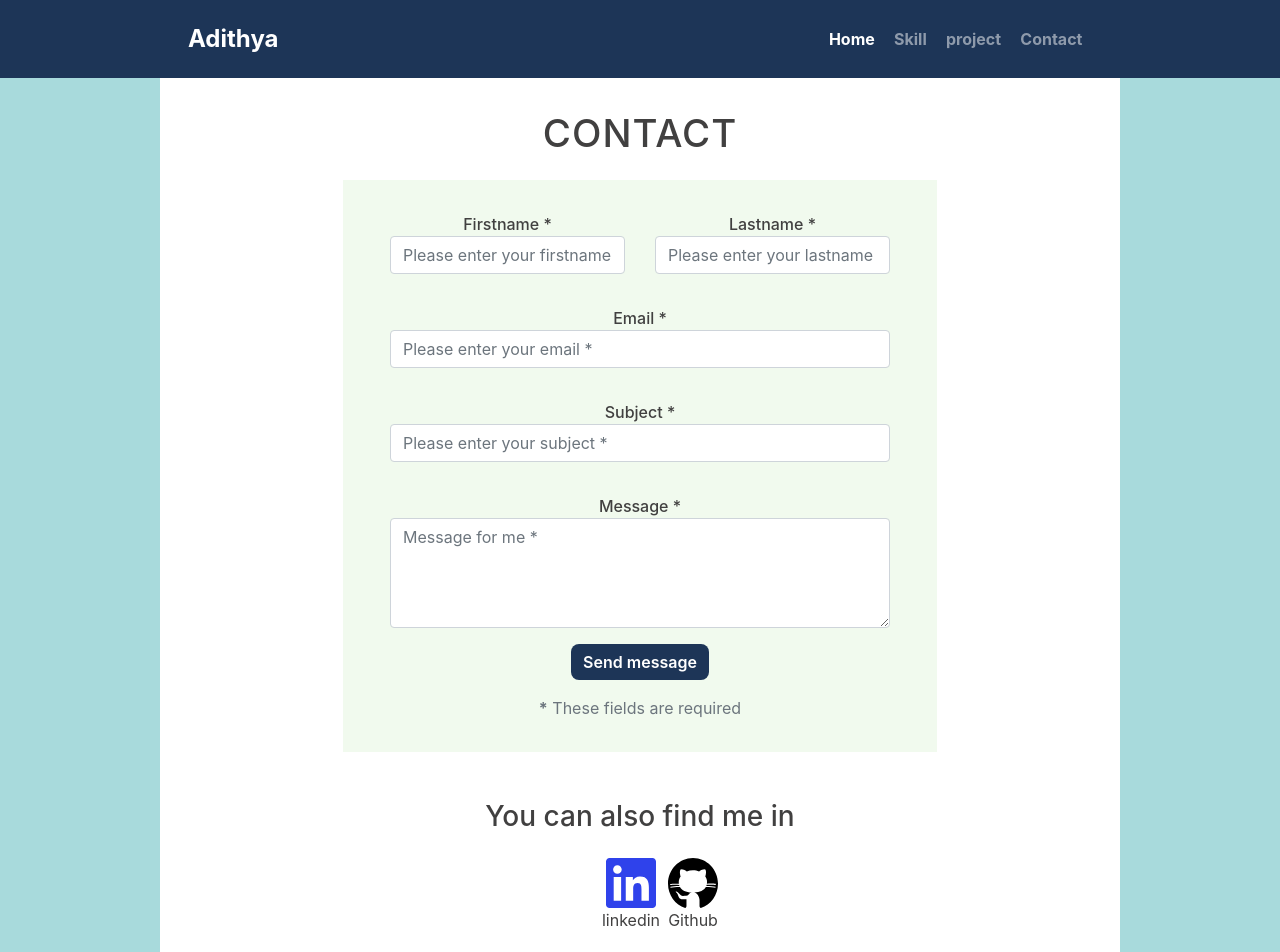
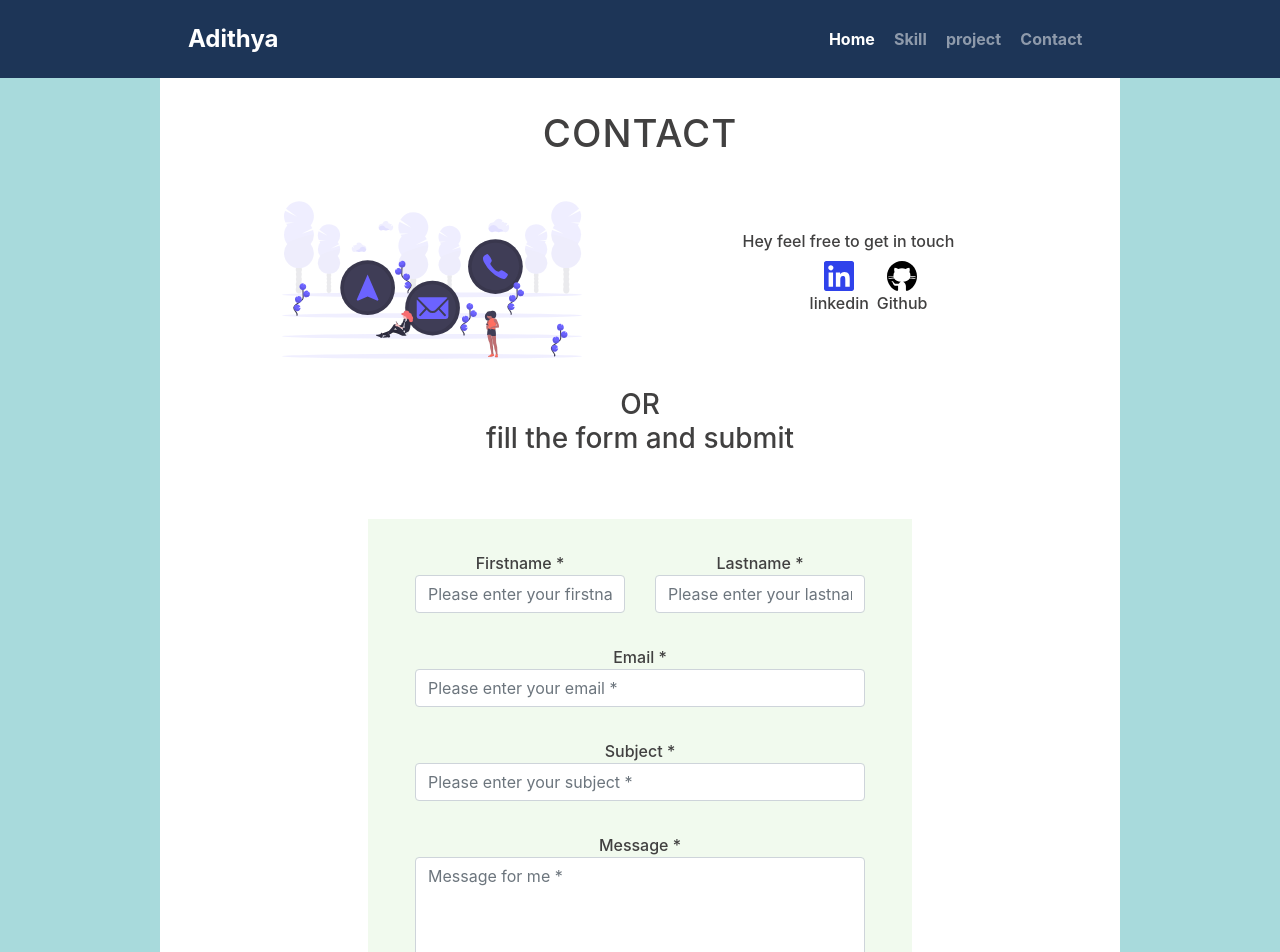
Before and after one commit to adithyakam/portfolio, a React (Create React App) app: page /Contact in a window 1280 px wide. Shown: the top 952 px of the page. Built offline with nearby package versions, Linux system fonts and the light colour scheme.

Commit message:
updaing css

```diff
--- a/src/Components/About/about.css
+++ b/src/Components/About/about.css
@@ -24,3 +24,45 @@
   margin: 2rem;
   font-weight: 400;
 }
+
+@media only screen and (min-device-width: 320px) and (max-device-width: 480px) {
+  .svgSize {
+    width: 80px;
+    height: 80px;
+    margin-left: auto;
+    margin-right: auto;
+  }
+
+  .pageTitle {
+    font-size: 1.8rem;
+    text-transform: uppercase;
+    letter-spacing: 1px;
+    margin-top: 0rem;
+  }
+
+  .mainDiv {
+    background-color: white;
+    padding: 0.1rem;
+  }
+
+  .para {
+    width: 100%;
+    font-size: 1rem;
+    text-align: left;
+    font-weight: 500;
+    margin-top: 1rem;
+  }
+
+  .content {
+    margin: 1rem;
+    font-weight: 400;
+  }
+}
+
+@media only screen and (min-device-width: 768px) and (max-device-width: 1024px) {
+  /* Styles */
+}
+
+@media only screen and (min-width: 1224px) {
+  /* Styles */
+}
--- a/src/Components/Contact/Contact.jsx
+++ b/src/Components/Contact/Contact.jsx
@@ -2,33 +2,59 @@ import React from "react";
 import { ReactComponent as Svg1 } from "../../assets/github2.svg";
 import { ReactComponent as Svg2 } from "../../assets/Linkedin2.svg";
 import "./contact.css";
+import { ReactComponent as Svg } from "../../assets/contact.svg";
 
 const Contact = () => {
   return (
     <div className="mainDiv w-75 mx-auto">
-      <div>
-        <div class="container w-75">
       <h2 class="pageTitle">contact </h2>
+      <div className=" container">
+        <div class="row">
+          <div className="contactSVG col-md-6 col-sm-12 p-2 md-4">
+            <Svg className="contactSVG " />
+          </div>
+          <div className=" con-P p-2 col-md-6 col-sm-12 my-auto mx-auto">
+            <p>
+              Hey feel free to get in touch <br />
+            </p>
+            <div className=" mt-2 mx-auto ">
+              <ul class="d-flex flex-row justify-content-center">
+                <li className="mx-1 d-flex flex-column">
+                  <a
+                    href="https://www.linkedin.com/in/adithya-kamath-15d34545d/"
+                    target="blank"
+                  >
+                    <Svg2 className="conSvg " />
+                  </a>
+                  <span>linkedin</span>
+                </li>
+                <li className="mx-1 d-flex flex-column">
+                  <a
+                    href="https://www.linkedin.com/in/adithya-kamath-15d34545d/"
+                    target="blank"
+                  >
+                    <Svg1 className="conSvg " />
+                  </a>
+                  <span>Github</span>
+                </li>
+              </ul>
+            </div>
+          </div>
+        </div>
+      </div>
+      <div class="formContain">
+        <h3>OR</h3>
+        <h3>fill the form and submit</h3>
         <form
           id="contact-form"
           method="post"
           role="form"
           netlify-honeypot="bot"
           data-netlify="true"
-            className="formContainer m-4"
+          className="formContainer"
           netlify
         >
           <div class="controls p-3">
-              {/* <div class="row">
-                <div class="col-md-12">
-                  <div class="form-group">
-                    <p style={{ visibility: "hidden" }}>
-                      <label>Dont FIll</label>
-                      <input name="bot" />
-                    </p>
-                  </div>
-                </div>
-              </div> */}
             <div class="row">
               <div class="col-md-6">
                 <div class="form-group">
@@ -129,32 +155,6 @@ const Contact = () => {
         </form>
       </div>
     </div>
-      <div className="container mx-auto mt-5">
-        <h3>You can also find me in</h3>
-        <div className="container mt-4 ">
-          <ul class="d-flex flex-row justify-content-center">
-            <li className="mx-1 d-flex flex-column">
-              <a
-                href="https://www.linkedin.com/in/adithya-kamath-15d34545d/"
-                target="blank"
-              >
-                <Svg2 />
-              </a>
-              <span>linkedin</span>
-            </li>
-            <li className="mx-1 d-flex flex-column">
-              <a
-                href="https://www.linkedin.com/in/adithya-kamath-15d34545d/"
-                target="blank"
-              >
-                <Svg1 />
-              </a>
-              <span>Github</span>
-            </li>
-          </ul>
-        </div>
-      </div>
-    </div>
   );
 };
 
--- a/src/Components/Contact/contact.css
+++ b/src/Components/Contact/contact.css
@@ -1,7 +1,12 @@
 .formContainer {
   background-color: #f1faee;
+  margin: 4rem;
 }
-
+.formContain {
+  width: 75%;
+  margin-left: auto;
+  margin-right: auto;
+}
 .btn {
   background-color: #1d3557;
   border: 0;
@@ -16,3 +21,75 @@
   font-weight: 600;
   border: #1d3557 solid 2px;
 }
+
+.conSvg {
+  height: 30px;
+  width: 30px;
+}
+
+.con-P {
+  width: 100%;
+  text-align: center;
+  font-weight: 500;
+}
+
+.contactSVG {
+  height: 200px;
+  width: 300px;
+}
+
+@media only screen and (min-device-width: 320px) and (max-device-width: 480px) {
+  .formContainer {
+    background-color: #f1faee;
+    margin: 0rem;
+    margin-top: 1rem;
+  }
+
+  h3 {
+    font-size: 1.2rem;
+  }
+  .formContain {
+    width: 100%;
+    margin-left: auto;
+    margin-right: auto;
+    margin-top: 1rem;
+  }
+
+  .btn {
+    background-color: #1d3557;
+    border: 0;
+    border-radius: 8px;
+    font-weight: 600;
+    color: white;
+  }
+
+  .btn:hover {
+    background-color: #f1faee;
+    color: #1d3557;
+    font-weight: 600;
+    border: #1d3557 solid 2px;
+  }
+
+  .conSvg {
+    height: 20px;
+    width: 20px;
+  }
+
+  .con-P {
+    font-weight: 500;
+    font-size: 0.8rem;
+  }
+
+  .contactSVG {
+    height: 200px;
+    width: 210px;
+  }
+}
+
+@media only screen and (min-device-width: 768px) and (max-device-width: 1024px) {
+  /* Styles */
+}
+
+@media only screen and (min-width: 1224px) {
+  /* Styles */
+}
--- a/src/Components/Nav/nav.css
+++ b/src/Components/Nav/nav.css
@@ -24,3 +24,23 @@ nav a span {
 a:visited . {
   color: #f1faee;
 }
+
+@media only screen and (min-device-width: 320px) and (max-device-width: 480px) {
+  nav a span {
+    font-weight: 1200;
+    font-size: 1.2rem;
+  }
+
+  .nav-item {
+    padding: 0.1rem;
+    margin: 0.1rem;
+  }
+}
+
+@media only screen and (min-device-width: 768px) and (max-device-width: 1024px) {
+  /* Styles */
+}
+
+@media only screen and (min-width: 1224px) {
+  /* Styles */
+}
--- a/src/Components/Project/project.css
+++ b/src/Components/Project/project.css
@@ -33,3 +33,50 @@
   font-weight: 500;
   text-align: center;
 }
+
+@media only screen and (min-device-width: 320px) and (max-device-width: 480px) {
+  .con {
+    margin: 0.5rem;
+    margin-top: 1rem;
+  }
+
+  .row {
+    margin: 0.2rem;
+  }
+
+  .card {
+    background-color: #fafafa !important;
+    border: 0;
+    box-shadow: 0px 4px 10px #bdbdbe;
+  }
+
+  .btn {
+    background-color: #1d3557;
+    border: 0;
+    border-radius: 8px;
+    font-weight: 600;
+  }
+
+  .btn:hover {
+    background-color: #f1faee;
+    color: #1d3557;
+    font-weight: 600;
+    border: #1d3557 solid 2px;
+  }
+
+  .card-title {
+    font-weight: 700;
+  }
+  .card-text .text-muted {
+    font-weight: 500;
+    text-align: center;
+  }
+}
+
+@media only screen and (min-device-width: 768px) and (max-device-width: 1024px) {
+  /* Styles */
+}
+
+@media only screen and (min-width: 1224px) {
+  /* Styles */
+}
--- a/src/Components/Skills/skills.css
+++ b/src/Components/Skills/skills.css
@@ -12,3 +12,35 @@
 label {
   font-weight: 500;
 }
+
+@media only screen and (min-device-width: 320px) and (max-device-width: 480px) {
+  .logo {
+    height: 40px;
+    width: 40px;
+  }
+  .color-muted {
+    color: rgb(92, 92, 92);
+    font-weight: 500;
+    font-size: 1.2rem;
+  }
+
+  .content2 {
+    font-weight: 500;
+    width: 100%;
+    font-size: 1rem;
+    text-align: left;
+    font-weight: 500;
+    margin-top: 1rem;
+  }
+  label {
+    font-weight: 500;
+  }
+}
+
+@media only screen and (min-device-width: 768px) and (max-device-width: 1024px) {
+  /* Styles */
+}
+
+@media only screen and (min-width: 1224px) {
+  /* Styles */
+}
```
Also changed, not shown: src/assets/contact.svg (added), 1 other file (tests, documents, lock files or other folders). Lines whose indentation alone changed are shown as unchanged.
